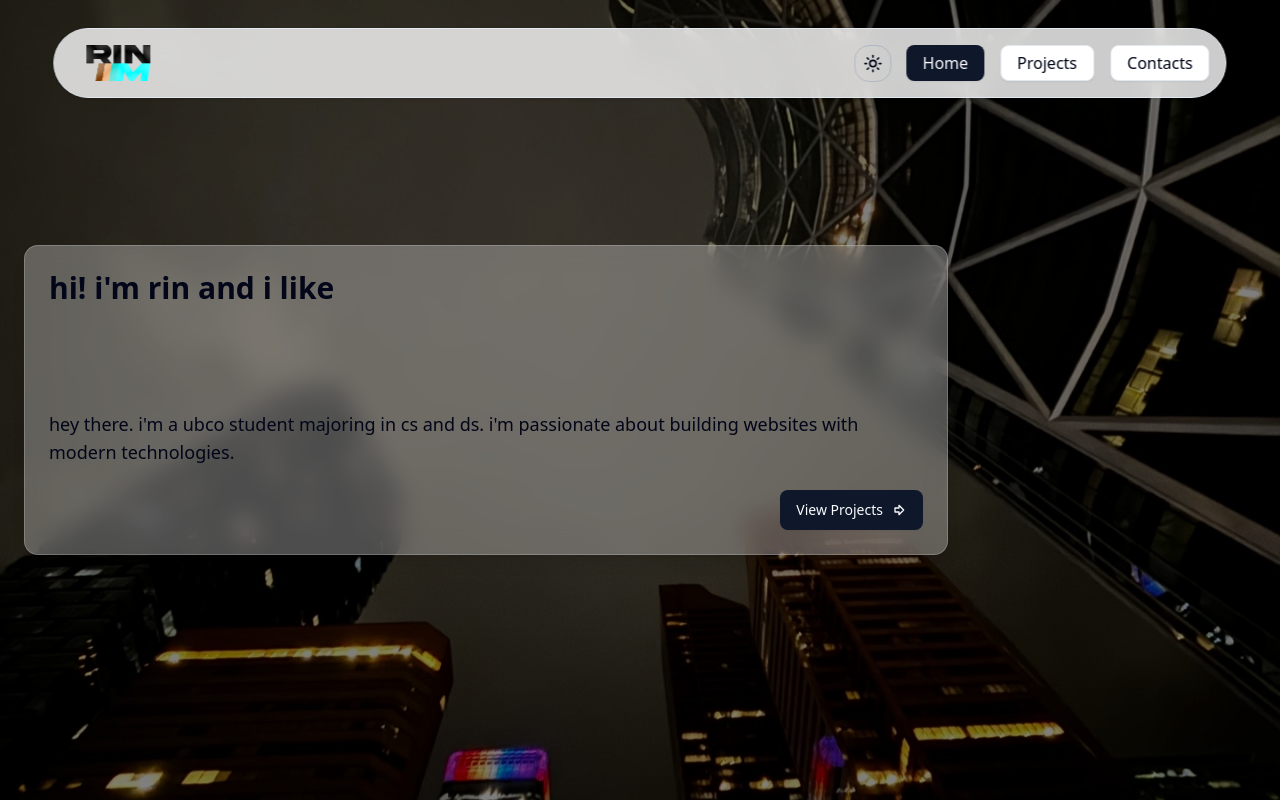
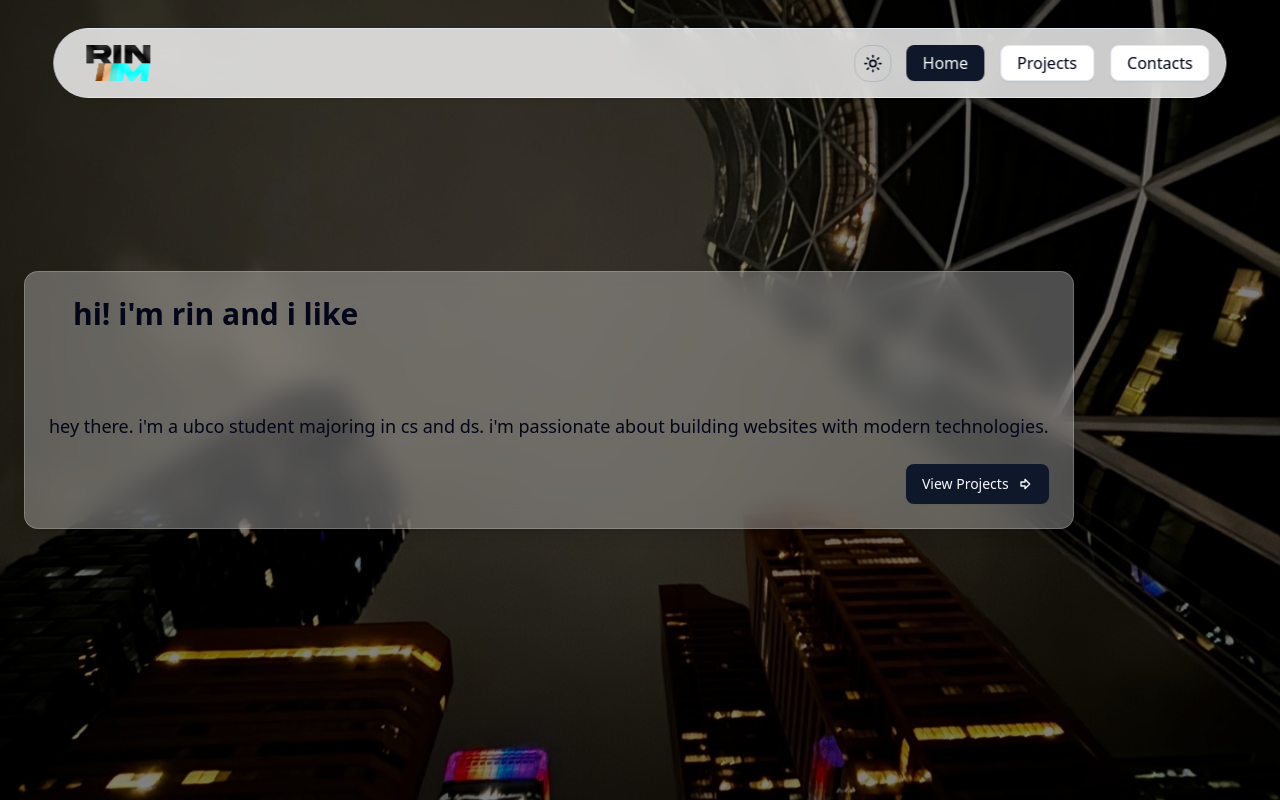
Before and after one commit to rinmeng/v2-rinmeng, a React (Vite) app: page /#/ in a window 1280 px wide. Built offline with nearby package versions, Linux system fonts and the light colour scheme; what tailwindcss-animated would draw is missing.

Commit message:
update Home page text and improve layout for better presentation

```diff
--- a/src/pages/Home.tsx
+++ b/src/pages/Home.tsx
@@ -18,9 +18,10 @@ const CONFIG = {
 };
 
 const textArray: string[] = [
+  "Video Editing",
   "Creating Beautiful Websites",
-  "Exploring New UI/UX Designs",
-  "Expanding Web Development Skills",
+  "UI/UX Designs",
+  "Web Development",
   "Learning New Frameworks",
   "Analyzing Data",
   // You can add more items here and they'll work automatically
@@ -85,12 +86,16 @@ const Home: React.FC = () => {
           alt="cover"
         />
 
-        <div className="relative grid grid-cols-1 xl:grid-cols-4 items-center h-full container mx-auto px-6">
+        <div
+          className="relative flex justify-center lg:justify-start items-center
+        h-full w-full container px-6"
+        >
           <Card
             className="flex flex-col justify-center backdrop-blur-md gap-4 md:gap-6
           bg-white/30 dark:bg-black/30 border border-white/20
-           dark:border-white/10 shadow-lg col-span-3"
+           dark:border-white/10 shadow-lg "
           >
+            <CardContent>
               <CardHeader>
                 <div>
                   <div className="text-3xl font-bold">
@@ -101,7 +106,6 @@ const Home: React.FC = () => {
                   </div>
                 </div>
               </CardHeader>
-            <CardContent>
               <div className="text-lg">
                 hey there. i'm a ubco student majoring in cs and ds. i'm
                 passionate about building websites with modern technologies.
```
Lines whose indentation alone changed are shown as unchanged.
